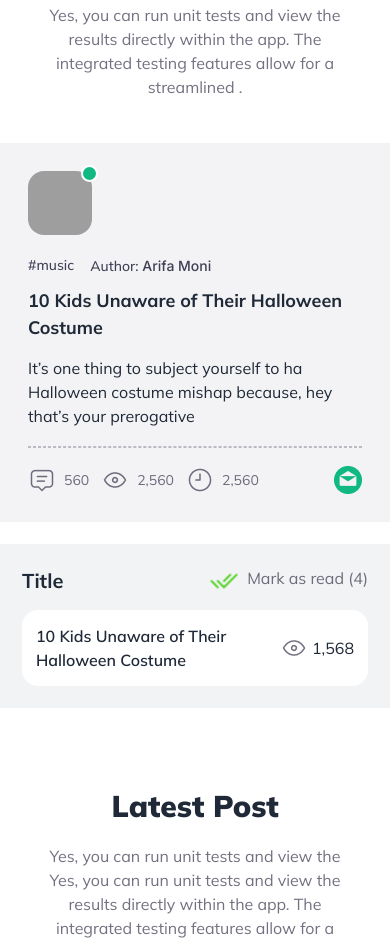
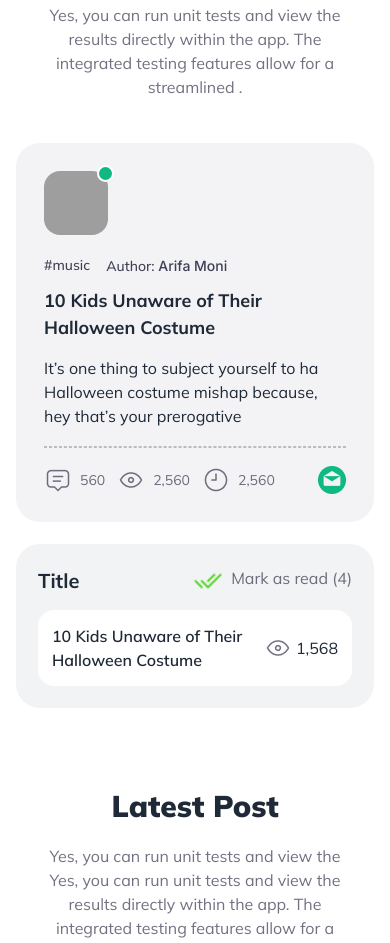
Before and after one commit to roushan-sheik/nextro-fourm, a plain HTML site: page index.html in a window 390 px wide. Shown: the part 856-1799 px from the top of the page. Drawn offline with nearby package versions, Linux system fonts and the light colour scheme; grey boxes are pictures that could not be loaded.

Commit message:
rounded bug fixed

```diff
--- a/index.html
+++ b/index.html
@@ -139,11 +139,11 @@
           streamlined .</p>
       </div>
       <!-- ========== Lets discuss section card parent ==========  -->
-      <div class="flex flex-col lg:flex-row mt-11 gap-[1.375rem]">
+      <div class="flex flex-col px-4 lg:px-0 lg:flex-row mt-11 gap-[1.375rem]">
         <!-- left posts-box parent  -->
         <div class="basis-[60%] posts-box_parent  flex flex-col">
           <!-- <<<<<<<<<<<< post start >>>>>>>>>>>>> -->
-          <div class="post lg:p-9 p-7 lg:rounded-[24px] flex gap-5 flex-col lg:flex-row">
+          <div class="post lg:p-9 p-7  rounded-[24px] flex gap-5 flex-col lg:flex-row">
             <!-- profile  -->
             <div class="prifile">
               <div class="bg-white relative rounded-[16px] w-[4rem] h-[4rem]">
@@ -192,7 +192,7 @@
           <!-- <<<<<<<<<<<< post ends >>>>>>>>>>>>> -->
         </div>
         <!-- ========== right added item box =========== -->
-        <div class="basis-[40%]  bg-[#12132d0d] lg:rounded-[24px] p-[22px]">
+        <div class="basis-[40%]  bg-[#12132d0d] rounded-[24px] p-[22px]">
           <!-- header content  -->
           <div class="flex mb-[14px]  ">
             <h3 class="basis-[40%] text-[20px] font-[700]">Title</h3>
```
